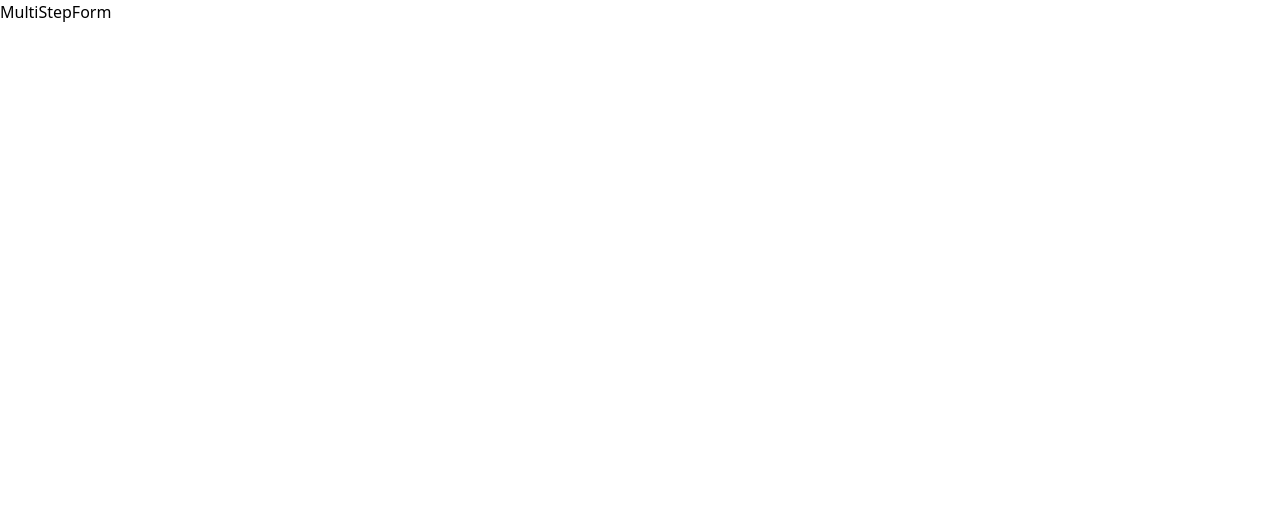
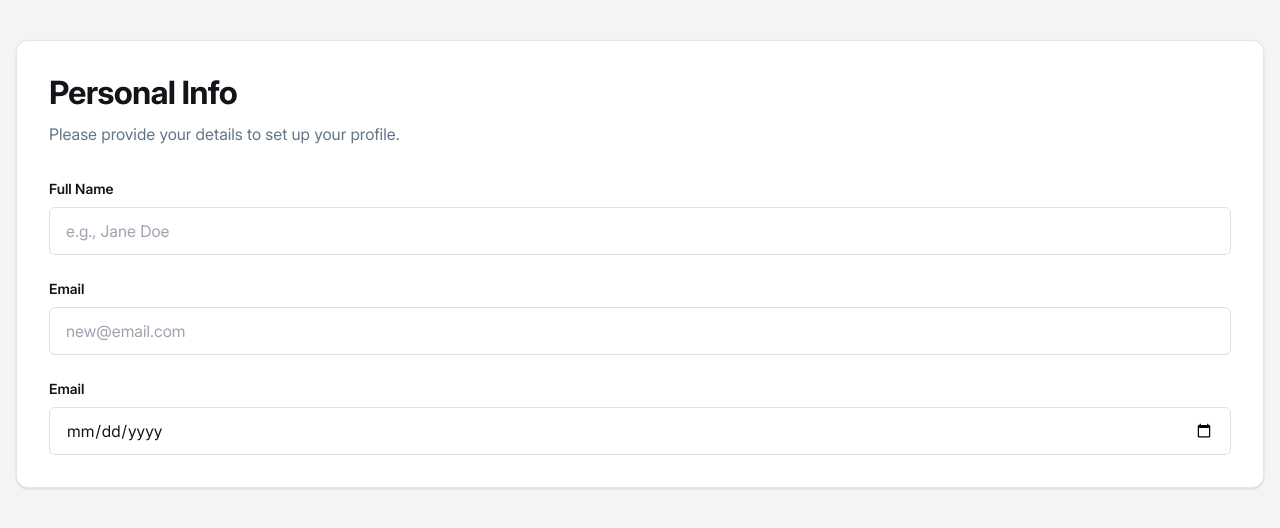
Before and after one commit to josegijon/Multi-Step-Form, a React (Vite) app: page / in a window 1280 px wide. Shown: the top 528 px of the page. Built offline with nearby package versions, Linux system fonts and the light colour scheme.

Commit message:
feat: implement Step 1 UI with personal information form and corresponding types

```diff
--- a/src/components/MultiStepForm.tsx
+++ b/src/components/MultiStepForm.tsx
@@ -1,6 +1,9 @@
+import { Step1Personal } from "./steps/Step1Personal"
 
 export const MultiStepForm = () => {
     return (
-        <div>MultiStepForm</div>
+        <div className="py-10 px-4 font-inter bg-[#f3f4f6] min-h-screen">
+            <Step1Personal />
+        </div>
     )
 }
--- a/src/components/steps/Step1Personal.tsx
+++ b/src/components/steps/Step1Personal.tsx
@@ -0,0 +1,75 @@
+
+export const Step1Personal = () => {
+    return (
+        <div className="bg-white rounded-xl shadow-sm border border-[#e5e7eb] p-8 flex flex-col gap-8">
+            <div className="flex flex-col gap-2">
+                <h1 className="text-black-01 text-[32px] font-bold leading-tight tracking-tight">
+                    Personal Info
+                </h1>
+                <p className="text-[#617589] text-base font-normal leading-relaxed">
+                    Please provide your details to set up your profile.
+                </p>
+            </div>
+
+            {/* Form */}
+            <form
+                className="flex flex-col gap-6"
+            >
+                {/* FullName */}
+                <label
+                    className="flex flex-col gap-2"
+                    htmlFor="fullname"
+                >
+                    <span className="text-black-01 text-sm font-semibold">
+                        Full Name
+                    </span>
+                    <div className="relative flex items-center">
+                        <input
+                            id="fullname"
+                            type="text"
+                            className="w-full h-12 px-4 rounded-md border border-[#dbe0e6] bg-white text-black-01 text-base transition-all
+                        placeholder:text-[#9ca3af]
+                        focus:outline-none focus:ring-2 focus:ring-blue-primary/50 focus:border-blue-primary"
+                            placeholder="e.g., Jane Doe"
+                        />
+                    </div>
+                </label>
+
+                {/* Email */}
+                <label
+                    className="flex flex-col gap-2"
+                    htmlFor="email"
+                >
+                    <span className="text-black-01 text-sm font-semibold">
+                        Email
+                    </span>
+                    <input
+                        id="email"
+                        type="email"
+                        className="w-full h-12 px-4 rounded-md border border-[#dbe0e6] bg-white text-black-01 text-base transition-all peer
+                        placeholder:text-[#9ca3af]
+                        focus:outline-none focus:ring-2 focus:ring-blue-primary/50 focus:border-blue-primary"
+                        placeholder="new@email.com"
+                    />
+                </label>
+
+                {/* Birth Date */}
+                <label
+                    className="flex flex-col gap-2"
+                    htmlFor="birthdate"
+                >
+                    <span className="text-black-01 text-sm font-semibold">
+                        Email
+                    </span>
+                    <input
+                        id="birthdate"
+                        type="date"
+                        className="w-full h-12 px-4 rounded-md border border-[#dbe0e6] bg-white text-black-01 text-base transition-all peer
+                        placeholder:text-[#9ca3af]
+                        focus:outline-none focus:ring-2 focus:ring-blue-primary/50 focus:border-blue-primary"
+                    />
+                </label>
+            </form>
+        </div>
+    )
+}
--- /dev/null
+++ b/src/types/form.types.ts
@@ -0,0 +1,6 @@
+interface FormData {
+    // Step 1
+    fullName: string;
+    email: string;
+    birthDate: string;
+}
```
